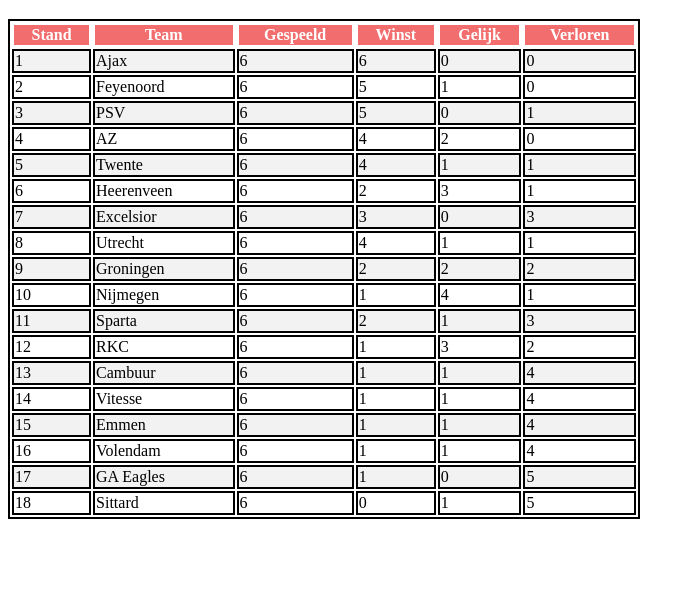
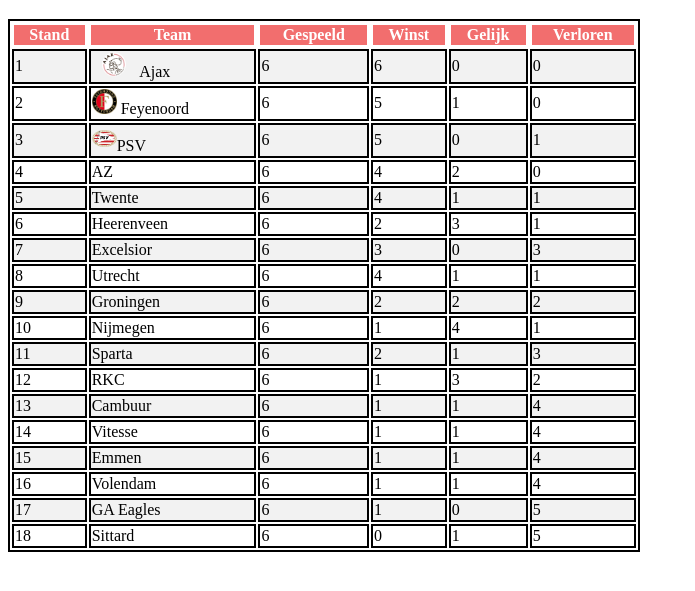
Before and after one commit to Yassine6262/opdracht-3.3, a plain HTML site: page index.html in a window 1280 px wide. Shown: the part 61-652 px from the top of the page, without its empty margins (0-695 px from the left). Drawn offline with Linux system fonts and the light colour scheme.

Commit message:
aanpassing html

```diff
--- a/css.css
+++ b/css.css
@@ -1,3 +1,15 @@
 table, th, td {
     border: 1px solid;
   }
+  table, th, td {
+    border: 2px solid;
+  }
+  table {
+    width: 50%;
+  }
+  tr:hover {background-color: lightblue;}
+  tr:nth-child(even) {background-color: #f2f2f2;}
+  th {
+    background-color: #f26e6e;
+    color: white;
+  }
--- a/index.html
+++ b/index.html
@@ -5,6 +5,7 @@
     <meta http-equiv="X-UA-Compatible" content="IE=edge">
     <meta name="viewport" content="width=device-width, initial-scale=1.0">
     <title>opdracht 3.3</title>
+    <link rel="stylesheet" href="css.css">
 </head>
 
 <h1>Eredivisie stand</h1>
@@ -20,7 +21,7 @@
     </tr>
     <tr>
       <td>1</td>
-      <td>Ajax</td>
+      <td><img src="./img/Ajax.jpg" id="logo" height="25px"/> Ajax</td>
       <td>6</td>
       <td>6</td>
       <td>0</td>
@@ -28,7 +29,7 @@
     </tr>
     <tr>
       <td>2</td>
-      <td>Feyenoord</td>
+      <td><img src="./img/feyenoord.png" id="logo" height="25px"/> Feyenoord</td>
       <td>6</td>
       <td>5</td>
       <td>1</td>
@@ -36,7 +37,7 @@
     </tr>
     <tr>
         <td>3</td>
-        <td>PSV</td>
+        <td><img src="./img/psv.png" id="logo" height="25px"/>PSV</td>
         <td>6</td>
         <td>5</td>
         <td>0</td>
@@ -170,18 +171,7 @@
       <html>
 <head>
 <style>
-table, th, td {
-  border: 2px solid;
-}
-table {
-  width: 50%;
-}
-tr:hover {background-color: lightblue;}
-tr:nth-child(even) {background-color: #f2f2f2;}
-th {
-  background-color: #f26e6e;
-  color: white;
-}
+
 </style>
 </head>
 
```
Also changed, not shown: img/Ajax.jpg (added), img/feyenoord.png (added), img/psv.png (added).
